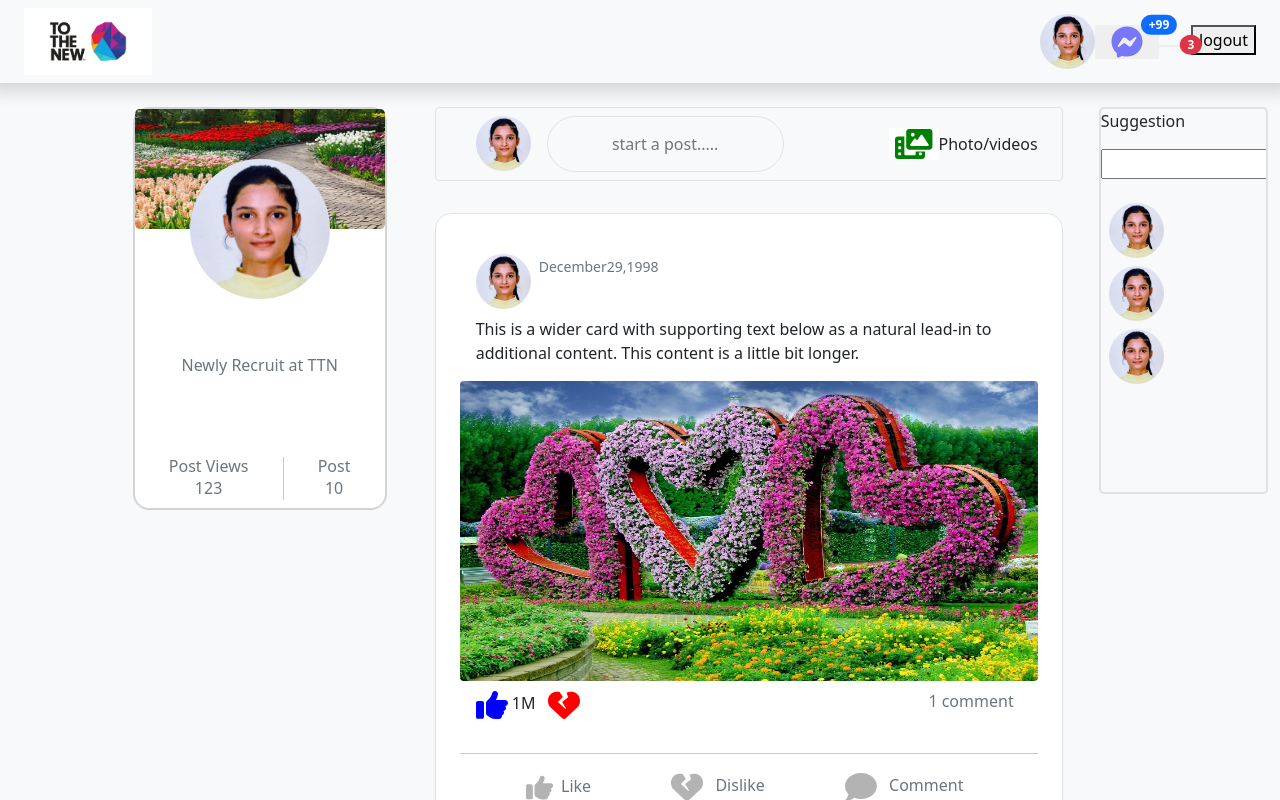
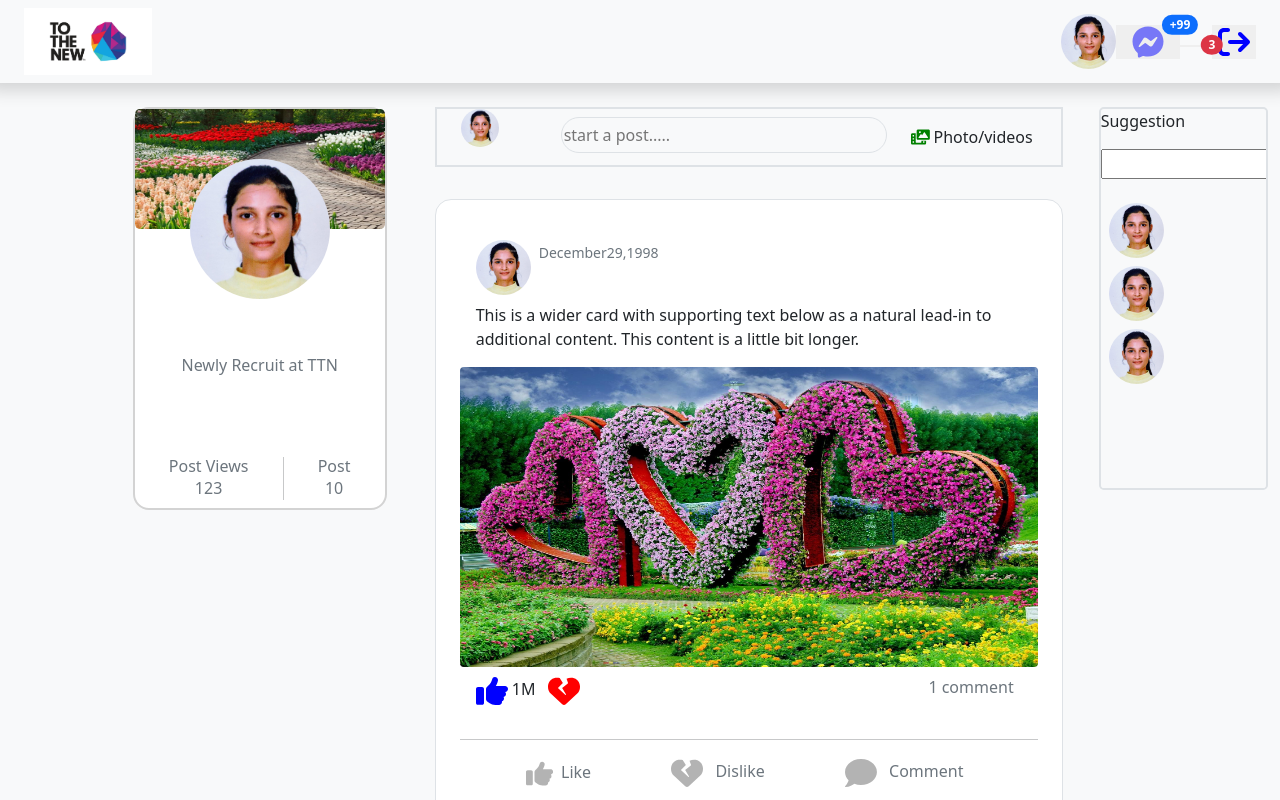
Before and after one commit to himanshikaundal/social-media-frontend, a React (Create React App) app: page /home in a window 1280 px wide. Shown: the top 800 px of the page. Built offline with nearby package versions, Linux system fonts and the light colour scheme.

Commit message:
pushing to other repo

```diff
--- a/src/compnents/Navbar.jsx
+++ b/src/compnents/Navbar.jsx
@@ -6,13 +6,17 @@ import himanshi from '../assets/images/nav-img/himanshi.jpeg'
 
 import { useSelector,useDispatch } from 'react-redux'
 import { logout } from '../redux/actions/users'
+import { useEffect } from 'react'
 
 function Navbar() {
-    let {user}  = useSelector(state => state.loginUser)
+    let {user} = useSelector(state => state.loginUser)
     const dispatch=useDispatch();
     const navigate=useNavigate();
+
    function logouthandler(){
-       dispatch(logout)
+
+      dispatch(logout());
+      localStorage.clear();
        navigate('/');
    }
     return (
@@ -39,7 +43,7 @@ function Navbar() {
                     <span class="position-absolute top-0 start-100 translate-middle badge rounded-circle bg-danger">3 <span class="visually-hidden">unread messages</span></span>
                         </button>
 
-                         <button type='button' onClick={logouthandler} > logout </button>
+                         <button type='button' onClick={logouthandler} className='border border-0' > <svg xmlns="http://www.w3.org/2000/svg" height='2rem' fill='blue'   viewBox="0 0 512 512"><path d="M160 416H96c-17.67 0-32-14.33-32-32V128c0-17.67 14.33-32 32-32h64c17.67 0 32-14.33 32-32S177.7 32 160 32H96C42.98 32 0 74.98 0 128v256c0 53.02 42.98 96 96 96h64c17.67 0 32-14.33 32-32S177.7 416 160 416zM502.6 233.4l-128-128c-12.51-12.51-32.76-12.49-45.25 0c-12.5 12.5-12.5 32.75 0 45.25L402.8 224H192C174.3 224 160 238.3 160 256s14.31 32 32 32h210.8l-73.38 73.38c-12.5 12.5-12.5 32.75 0 45.25s32.75 12.5 45.25 0l128-128C515.1 266.1 515.1 245.9 502.6 233.4z"/></svg> </button>
 
 
                     </div>
--- a/src/compnents/Profile.jsx
+++ b/src/compnents/Profile.jsx
@@ -11,7 +11,7 @@ function Profile() {
         <div class="card w-100 h-25 sm-4" >
           <img src={background} height='120rem' class="w-100 rounded-3" alt="..." />
           <div class="profile text-center sm-4 ">
-            <img src={himanshi} alt='' class="rounded-circle sm-4 translate-middle-y" width="140rem" />
+            <img src={himanshi} alt='' class="rounded-circle sm-4 translate-middle-y sm-4" width="140rem" />
           </div>
           <div class="card-body text-center translate-middle-y ">
             <p class="card-text   h4">{user.name}</p>
--- a/src/compnents/RequireAuth.jsx
+++ b/src/compnents/RequireAuth.jsx
@@ -15,6 +15,7 @@ console.log(require);
       // trying to go to when they were redirected. This allows us to send them
       // along to that page after they login, which is a nicer user experience
       // than dropping them off on the home page.
+
       return <Navigate to="/" state={{ from: location }} replace />;
     }
 
--- a/src/compnents/Uploadpost.jsx
+++ b/src/compnents/Uploadpost.jsx
@@ -3,18 +3,25 @@ import himanshi from "../assets/images/nav-img/himanshi.jpeg";
 
 function Uploadpost() {
   return (
-    <div className=' container-fluid sm-4 bg-light '>
-      <div className='d-flex justify-content-between' >
-        <div className='d-flex sm-4'>
-       <div><img src={himanshi} width='55rem' class="rounded-circle mx-3" alt="..." /> </div>
-          <div className='sm-4'> <input type='text' placeholder='start a post.....' className='rounded-pill text-center  border border-1  h-100 rounded-3 bg-light py-2 ' /></div>
+    <div className=' container-fluid  border border-1 sm-4 bg-light '>
+      <div className=' row  ' >
+        <div className='col-sm-2 '>
+       <img src={himanshi}  class="rounded-circle w-50" alt="..." />
 
-        </div>
-        <div className='d-flex align-items-center sm-4' >
-          <button className='border border-0  bg-white'>
-            <svg xmlns="http://www.w3.org/2000/svg" height="30px" fill='green' viewBox="0 0 640 512"><path d="M352 432c0 8.836-7.164 16-16 16H176c-8.838 0-16-7.164-16-16L160 128H48C21.49 128 .0003 149.5 .0003 176v288c0 26.51 21.49 48 48 48h416c26.51 0 48-21.49 48-48L512 384h-160L352 432zM104 439c0 4.969-4.031 9-9 9h-30c-4.969 0-9-4.031-9-9v-30c0-4.969 4.031-9 9-9h30c4.969 0 9 4.031 9 9V439zM104 335c0 4.969-4.031 9-9 9h-30c-4.969 0-9-4.031-9-9v-30c0-4.969 4.031-9 9-9h30c4.969 0 9 4.031 9 9V335zM104 231c0 4.969-4.031 9-9 9h-30c-4.969 0-9-4.031-9-9v-30C56 196 60.03 192 65 192h30c4.969 0 9 4.031 9 9V231zM408 409c0-4.969 4.031-9 9-9h30c4.969 0 9 4.031 9 9v30c0 4.969-4.031 9-9 9h-30c-4.969 0-9-4.031-9-9V409zM591.1 0H239.1C213.5 0 191.1 21.49 191.1 48v256c0 26.51 21.49 48 48 48h352c26.51 0 48-21.49 48-48v-256C640 21.49 618.5 0 591.1 0zM303.1 64c17.68 0 32 14.33 32 32s-14.32 32-32 32C286.3 128 271.1 113.7 271.1 96S286.3 64 303.1 64zM574.1 279.6C571.3 284.8 565.9 288 560 288H271.1C265.1 288 260.5 284.6 257.7 279.3C255 273.9 255.5 267.4 259.1 262.6l70-96C332.1 162.4 336.9 160 341.1 160c5.11 0 9.914 2.441 12.93 6.574l22.35 30.66l62.74-94.11C442.1 98.67 447.1 96 453.3 96c5.348 0 10.34 2.672 13.31 7.125l106.7 160C576.6 268 576.9 274.3 574.1 279.6z" /></svg>
-          </button>
-          <p className='pt-3 sm-4'> Photo/videos </p>
+          </div>
+          <div className='col-sm-7 pt-2'>
+          <input type='text' placeholder='start a post.....' className='rounded-pill   border border-1  h-75 w-100 rounded-3 bg-light  ' />
+          </div>
+
+        <div className='col-sm-3 d-flex align-items-center' >
+        <svg xmlns="http://www.w3.org/2000/svg" height="30px" fill='green' viewBox="0 0 640 512">
+        <input type='file' className=' form-control-file '/>
+          <path d="M352 432c0 8.836-7.164 16-16 16H176c-8.838 0-16-7.164-16-16L160 128H48C21.49 128 .0003 149.5 .0003 176v288c0 26.51 21.49 48 48 48h416c26.51 0 48-21.49 48-48L512 384h-160L352 432zM104 439c0 4.969-4.031 9-9 9h-30c-4.969 0-9-4.031-9-9v-30c0-4.969 4.031-9 9-9h30c4.969 0 9 4.031 9 9V439zM104 335c0 4.969-4.031 9-9 9h-30c-4.969 0-9-4.031-9-9v-30c0-4.969 4.031-9 9-9h30c4.969 0 9 4.031 9 9V335zM104 231c0 4.969-4.031 9-9 9h-30c-4.969 0-9-4.031-9-9v-30C56 196 60.03 192 65 192h30c4.969 0 9 4.031 9 9V231zM408 409c0-4.969 4.031-9 9-9h30c4.969 0 9 4.031 9 9v30c0 4.969-4.031 9-9 9h-30c-4.969 0-9-4.031-9-9V409zM591.1 0H239.1C213.5 0 191.1 21.49 191.1 48v256c0 26.51 21.49 48 48 48h352c26.51 0 48-21.49 48-48v-256C640 21.49 618.5 0 591.1 0zM303.1 64c17.68 0 32 14.33 32 32s-14.32 32-32 32C286.3 128 271.1 113.7 271.1 96S286.3 64 303.1 64zM574.1 279.6C571.3 284.8 565.9 288 560 288H271.1C265.1 288 260.5 284.6 257.7 279.3C255 273.9 255.5 267.4 259.1 262.6l70-96C332.1 162.4 336.9 160 341.1 160c5.11 0 9.914 2.441 12.93 6.574l22.35 30.66l62.74-94.11C442.1 98.67 447.1 96 453.3 96c5.348 0 10.34 2.672 13.31 7.125l106.7 160C576.6 268 576.9 274.3 574.1 279.6z" />
+        </svg>
+
+
+
+          <p className='pt-3 px-1 sm-4'> Photo/videos </p>
         </div>
       </div>
     </div>
--- a/src/pages/Home.js
+++ b/src/pages/Home.js
@@ -16,7 +16,7 @@ const Home = () => {
           <Profile />
         </div>
         <div className=" mt-4  col-sm-6">
-          <div className="py-2 mb-3 border sm-4 border-1 rounded">
+          <div className=" mb-3 border sm-4 border-1 ">
 
             <Uploadpost />
           </div>
--- a/src/pages/Login.js
+++ b/src/pages/Login.js
@@ -6,6 +6,7 @@ import { useNavigate } from "react-router-dom";
 import { Link } from "react-router-dom";
 import { useDispatch, useSelector } from "react-redux";
 import { login } from "../redux/actions/users";
+
 
 const loginSchema = Yup.object().shape({
   email: Yup.string().email("Invalid email").required("Required"),
@@ -17,6 +18,8 @@ const loginSchema = Yup.object().shape({
 
 const Login = () => {
   const dispatch = useDispatch();
+
+
   let navigate=useNavigate();
 
   return (
@@ -48,6 +51,7 @@ const Login = () => {
                   password: "",
                 }}
                 onSubmit={(values, actions) => {
+
                   dispatch(login(values));
                  navigate('/home');
 
--- a/src/redux/actions/users.js
+++ b/src/redux/actions/users.js
@@ -1,5 +1,7 @@
 import { LOGIN, LOGOUT, SIGNUP } from "../types"
 import api from "../../api";
+import { useSelector } from "react-redux";
+
 export const login = (values) => dispatch => {
     api({
         method: 'post',
@@ -13,6 +15,7 @@ export const login = (values) => dispatch => {
         .then((res) => {
             const result = res.data
             const { token, user } = result.data;
+            console.log(user)
             // window.localStorage.getItem('token',token)
             dispatch({ type: LOGIN, payload: user })
         }).catch(rej => console.log(rej));
@@ -41,4 +44,14 @@ export const signup = (values) => dispatch => {
 
 export const logout=()=>dispatch=>{
 
+    return dispatch({type:LOGOUT});
+
 }
+
+
+// export const SelfView=function(values){
+//     const user=useSelector(state=>state.loginUser);
+//     return function(dispatch){
+
+//     }
+// }
--- a/src/redux/reducers/usersLogin.js
+++ b/src/redux/reducers/usersLogin.js
@@ -2,7 +2,6 @@ import { LOGIN, LOGOUT, SIGNUP } from "../types";
 
 const initState = {
     user:{},
-    isLoading: false,
 
 };
 
@@ -14,7 +13,7 @@ const usersReducer = (state = initState, action) => {
             return { user: userData }
 
         case LOGOUT:
-            return state.initState=null;
+            return null;
 
 
         default:
--- a/src/redux/types/index.js
+++ b/src/redux/types/index.js
@@ -2,4 +2,4 @@ export const LOGIN = "LOGIN";
 export const SIGNUP="SIGNUP";
 export const FORGET_PASSWORD="FORGET_PASSWORD";
 export const PROFILE_PICTURE='PROFILE_PICTURE';
-export const LOGOUT='LOGOUT';
+export const LOGOUT="LOGOUT";
```
